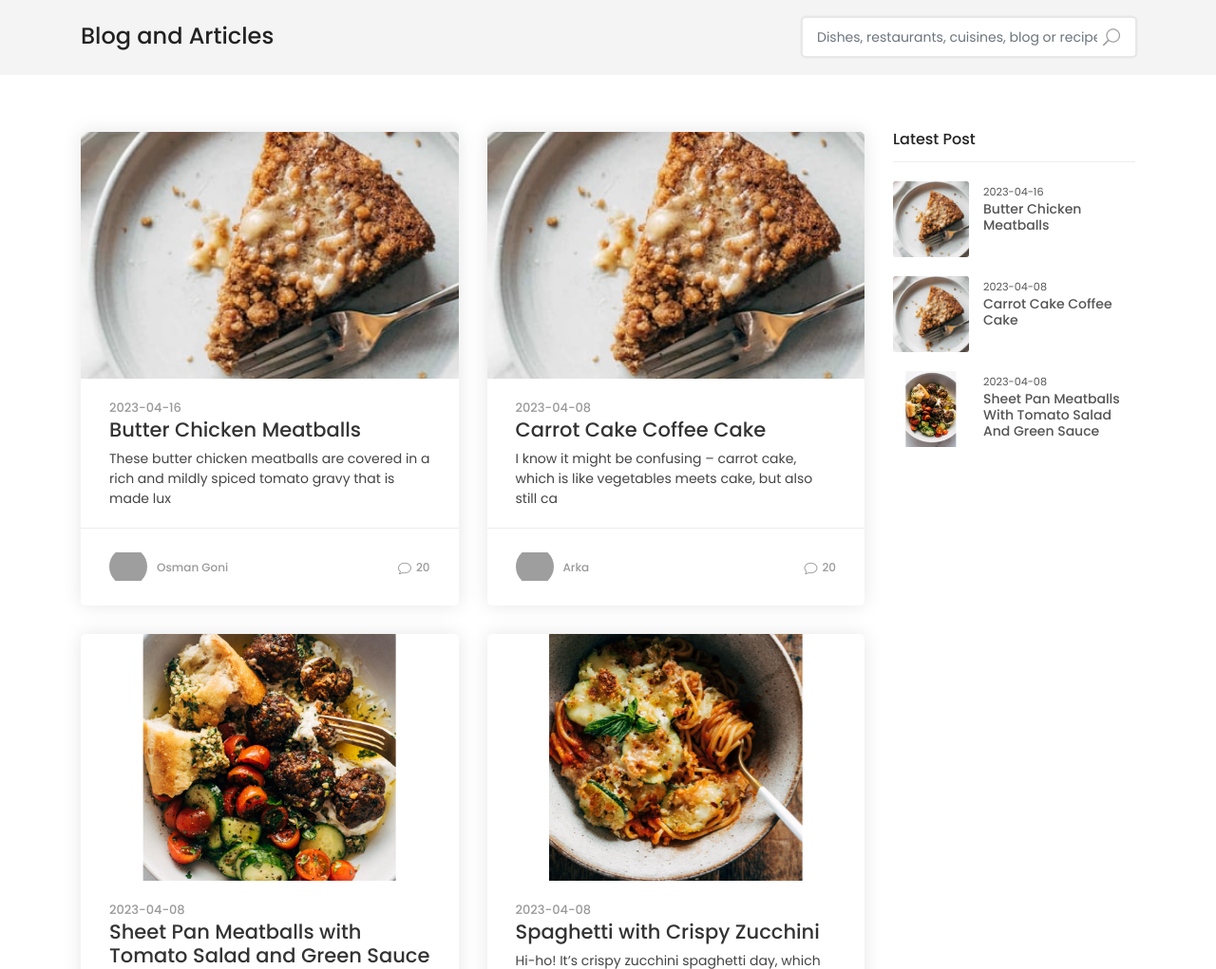
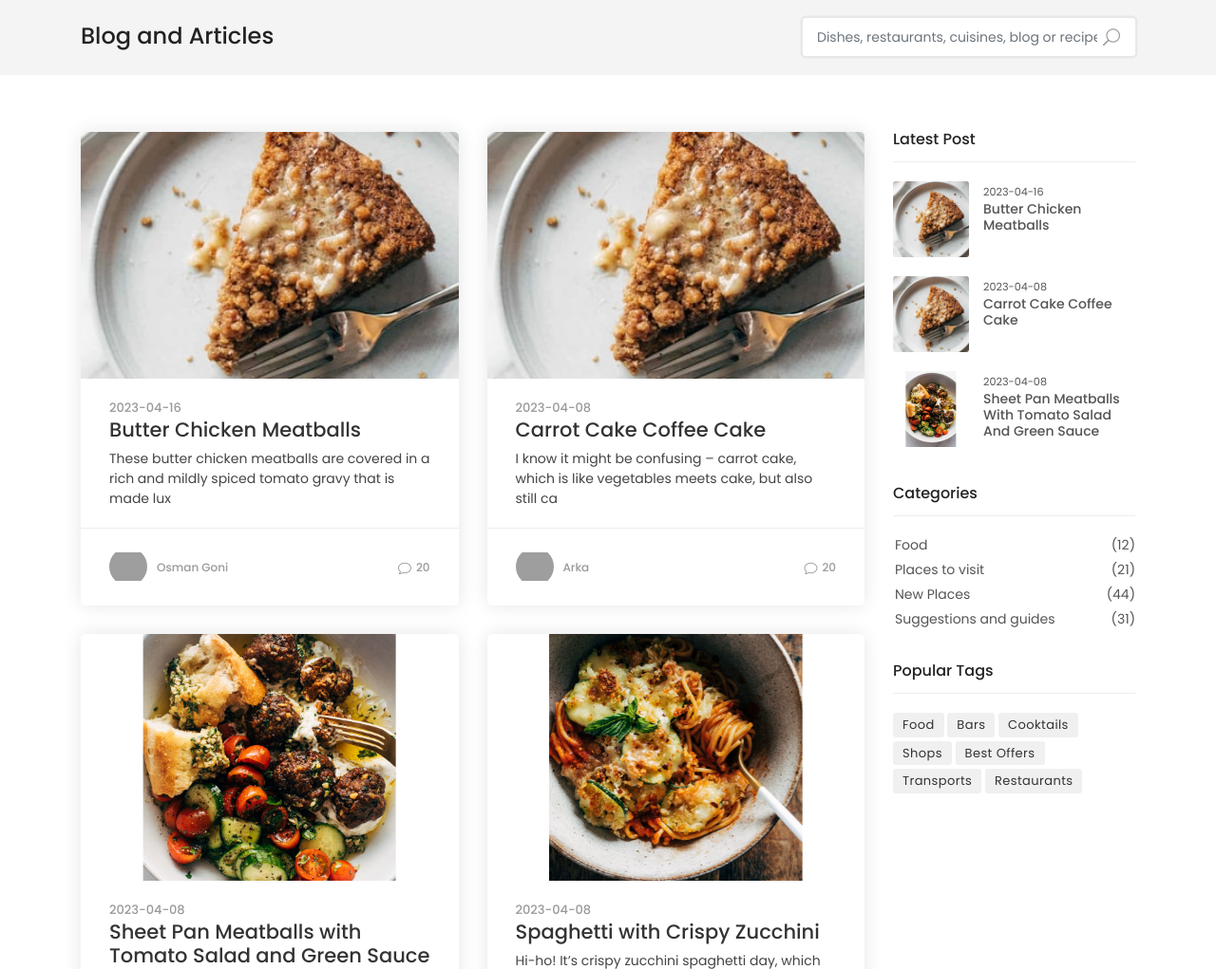
Before and after one commit to ShammaJahan24/FoodBee, a PHP site: page /blog.php in a window 1280 px wide. Shown: the part 67-1088 px from the top of the page at 95% size. Run offline with PHP 8.4, Linux system fonts and the light colour scheme; data comes from the database, SQL or seed files in the repository; grey boxes are pictures that could not be loaded.

Commit message:
blog widget

```diff
--- a/blog.php
+++ b/blog.php
@@ -237,6 +237,33 @@
 
 						</ul>
 					</div>
-
+                    <!-- /widget -->
+					<div class="widget">
+						<div class="widget-title">
+							<h4>Categories</h4>
+						</div>
+						<ul class="cats">
+							<li><a href="#">Food <span>(12)</span></a></li>
+							<li><a href="#">Places to visit <span>(21)</span></a></li>
+							<li><a href="#">New Places <span>(44)</span></a></li>
+							<li><a href="#">Suggestions and guides <span>(31)</span></a></li>
+						</ul>
+					</div>
+					<!-- /widget -->
+					<div class="widget">
+						<div class="widget-title">
+							<h4>Popular Tags</h4>
+						</div>
+						<div class="tags">
+							<a href="#">Food</a>
+							<a href="#">Bars</a>
+							<a href="#">Cooktails</a>
+							<a href="#">Shops</a>
+							<a href="#">Best Offers</a>
+							<a href="#">Transports</a>
+							<a href="#">Restaurants</a>
+						</div>
+					</div>
+					<!-- /widget -->
 
 </body>
```
